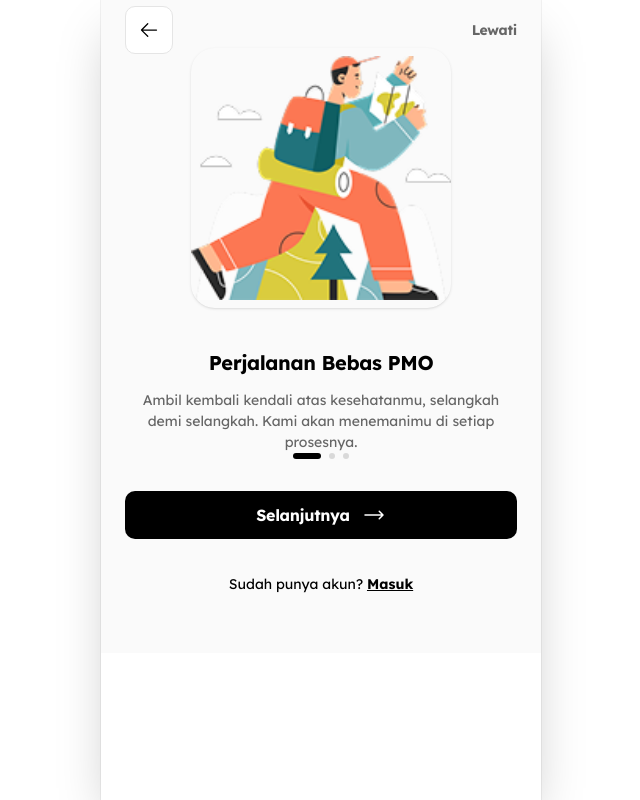
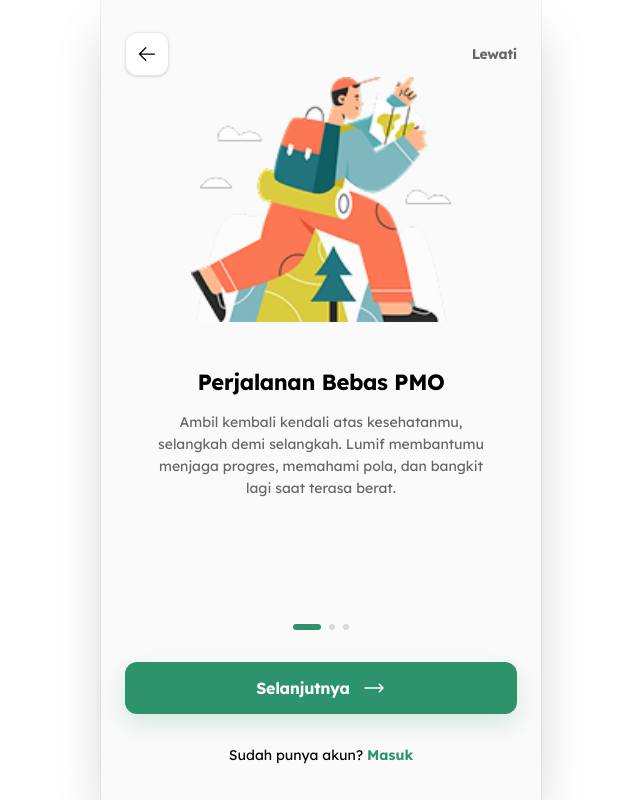
Before and after one commit to adisann/lumif, a Next.js app: page /onboarding in a window 1280 px wide. Shown: the whole page, without its empty margins (319-959 px from the left). Built offline with nearby package versions, Linux system fonts and the light colour scheme.

Commit message:
feat: redesign onboarding, auth, splash screens and polish community UI

```diff
--- a/src/app/auth/page.tsx
+++ b/src/app/auth/page.tsx
@@ -2,7 +2,6 @@
 
 import { useRouter } from "next/navigation";
 import Image from "next/image";
-import StatusBar from "@/components/StatusBar";
 import { FaGoogle, FaApple } from "react-icons/fa";
 import { HiOutlineMail } from "react-icons/hi";
 import { HiArrowLeft } from "react-icons/hi2";
@@ -13,21 +12,25 @@
   const router = useRouter();
 
   return (
-    <div className="bg-white relative h-full w-full flex flex-col font-lexend">
-
-      {/* Top Nav */}
-      <div className="flex justify-start px-[24px] pt-[20px] pb-[8px] h-[48px] shrink-0">
+    <main className="relative flex h-dvh w-full flex-col overflow-hidden bg-white font-lexend text-black">
+      {/* Back Button */}
+      <header className="absolute left-0 right-0 top-0 z-10 px-[24px] pt-[20px]">
         <button
+          type="button"
           onClick={() => router.back()}
-          className="flex h-[48px] w-[48px] items-center justify-center rounded-[10px] bg-white border border-[#e5e5e5]"
+          className="flex h-[48px] w-[48px] items-center justify-center rounded-[12px] border border-[#E5E7EB] bg-white shadow-sm transition active:scale-95"
+          aria-label="Kembali"
         >
           <HiArrowLeft className="h-[20px] w-[20px] text-black" />
         </button>
-      </div>
+      </header>
 
-      {/* Logo Area */}
-      <div className="flex-1 flex items-center justify-center">
-        <div className="relative w-[226px] h-[128px]">
+      {/* Center Content */}
+      <section className="flex flex-1 items-center justify-center px-[24px]">
+        <div className="w-full max-w-[416px] -translate-y-[24px]">
+          {/* Logo */}
+          <div className="mb-[42px] flex justify-center">
+            <div className="relative h-[128px] w-[226px]">
               <Image
                 src={LOGO_URL}
                 alt="Lumif Logo"
@@ -39,16 +42,22 @@
             </div>
           </div>
 
-      {/* Buttons Area */}
-      <div className="px-[24px] pb-[70px] w-full shrink-0 flex flex-col gap-[24px]">
-        <button className="bg-white border border-[#e5e5e5] text-black rounded-[10px] h-[48px] flex items-center justify-center gap-[12px] w-full shadow-sm hover:bg-gray-50 transition-colors">
+          {/* Buttons */}
+          <div className="flex w-full flex-col gap-[24px]">
+            <button
+              type="button"
+              className="flex h-[52px] w-full items-center justify-center gap-[12px] rounded-[10px] border border-[#E5E5E5] bg-white text-black shadow-sm transition hover:bg-gray-50 active:scale-[0.98]"
+            >
               <FaGoogle className="h-[20px] w-[20px] text-[#4285F4]" />
               <span className="font-poppins text-[16px] font-medium tracking-[-0.32px]">
                 Lanjutkan dengan Google
               </span>
             </button>
 
-        <button className="bg-black text-white rounded-[10px] h-[48px] flex items-center justify-center gap-[12px] w-full shadow-sm hover:bg-gray-800 transition-colors">
+            <button
+              type="button"
+              className="flex h-[52px] w-full items-center justify-center gap-[12px] rounded-[10px] bg-black text-white shadow-sm transition hover:bg-gray-800 active:scale-[0.98]"
+            >
               <FaApple className="h-[22px] w-[22px]" />
               <span className="font-poppins text-[16px] font-medium tracking-[-0.32px]">
                 Lanjutkan dengan Apple
@@ -56,8 +65,9 @@
             </button>
 
             <button
+              type="button"
               onClick={() => router.push("/auth/login")}
-          className="bg-white border border-[#e5e5e5] text-black rounded-[10px] h-[48px] flex items-center justify-center gap-[12px] w-full shadow-sm hover:bg-gray-50 transition-colors"
+              className="flex h-[52px] w-full items-center justify-center gap-[12px] rounded-[10px] border border-[#E5E5E5] bg-white text-black shadow-sm transition hover:bg-gray-50 active:scale-[0.98]"
             >
               <HiOutlineMail className="h-[22px] w-[22px]" />
               <span className="font-poppins text-[16px] font-medium tracking-[-0.32px]">
@@ -66,5 +76,7 @@
             </button>
           </div>
         </div>
+      </section>
+    </main>
   );
 }
--- a/src/app/onboarding/page.tsx
+++ b/src/app/onboarding/page.tsx
@@ -3,21 +3,20 @@
 import { useState } from "react";
 import { useRouter } from "next/navigation";
 import Image from "next/image";
-import StatusBar from "@/components/StatusBar";
 import { HiArrowLongRight, HiArrowLeft } from "react-icons/hi2";
 
 const ONBOARDING_DATA = [
   {
     title: "Perjalanan Bebas PMO",
     description:
-      "Ambil kembali kendali atas kesehatanmu, selangkah demi selangkah. Kami akan menemanimu di setiap prosesnya.",
+      "Ambil kembali kendali atas kesehatanmu, selangkah demi selangkah. Lumif membantumu menjaga progres, memahami pola, dan bangkit lagi saat terasa berat.",
     image: "/assets/Onboarding 1.png",
     buttonText: "Selanjutnya",
   },
   {
-    title: "Pelatih AI 24/7",
+    title: "Komunitas Aman",
     description:
-      "Pelatih AI pribadimu membantu melacak progres, mengelola dorongan, dan menjaga motivasimu tetap konsisten.",
+      "Temukan ruang suportif untuk berbagi cerita, saling menguatkan, dan merasa tidak sendirian dalam proses pemulihan.",
     image: "/assets/Onboarding 2.png",
     buttonText: "Selanjutnya",
   },
@@ -36,10 +35,11 @@
 
   const handleNext = () => {
     if (step < ONBOARDING_DATA.length - 1) {
-      setStep(step + 1);
-    } else {
+      setStep((prev) => prev + 1);
+      return;
+    }
+
     router.push("/auth");
-    }
   };
 
   const handleSkip = () => {
@@ -48,77 +48,84 @@
 
   const handleBack = () => {
     if (step > 0) {
-      setStep(step - 1);
-    } else {
+      setStep((prev) => prev - 1);
+      return;
+    }
+
     router.push("/");
-    }
   };
 
   const currentData = ONBOARDING_DATA[step];
 
   return (
-    <div className="bg-[#FAFAFA] relative h-full w-full flex flex-col font-lexend overflow-hidden">
-
+    <main className="relative flex h-dvh w-full flex-col overflow-hidden bg-[#FAFAFA] font-lexend text-black">
       {/* Top Nav */}
-      <div className="flex justify-between items-center px-[24px] pt-[20px] pb-[8px] h-[48px] shrink-0 z-10">
+      <header className="absolute left-0 right-0 top-0 z-10 flex h-[88px] items-center justify-between px-[24px] pt-[20px]">
         <button
+          type="button"
           onClick={handleBack}
-          className="flex h-[48px] w-[48px] items-center justify-center rounded-[10px] bg-white border border-[#e5e5e5]"
+          className="flex h-[44px] w-[44px] items-center justify-center rounded-[12px] border border-[#E5E7EB] bg-white shadow-sm transition active:scale-95"
+          aria-label="Kembali"
         >
           <HiArrowLeft className="h-[20px] w-[20px] text-black" />
         </button>
-        {step < 2 && (
+
+        {step < ONBOARDING_DATA.length - 1 ? (
           <button
+            type="button"
             onClick={handleSkip}
-            className="font-poppins text-[14px] font-bold text-[#666] tracking-[-0.28px]"
+            className="font-poppins text-[14px] font-bold tracking-[-0.28px] text-[#666]"
           >
             Lewati
           </button>
+        ) : (
+          <div className="h-[44px] w-[44px]" />
         )}
-      </div>
+      </header>
 
-      {/* Content Area */}
-      <div className="flex-1 flex flex-col items-center justify-center px-[24px]">
-        {/* Image */}
-        <div className="relative w-full aspect-square max-w-[260px] mb-[40px]">
+      {/* Center Content */}
+      <section className="flex flex-1 items-center justify-center px-[24px]">
+        <div className="w-full -translate-y-[28px]">
+          <div className="mx-auto mb-[36px] aspect-square w-full max-w-[260px]">
+            <div className="relative h-full w-full">
               <Image
                 src={currentData.image}
                 alt={currentData.title}
                 fill
-            className="object-contain rounded-[24px] shadow-sm"
+                className="rounded-[24px] object-contain"
                 priority
               />
             </div>
+          </div>
 
-        {/* Text */}
-        <div className="text-center w-full">
-          <h2 className="font-poppins text-[20px] font-bold text-black tracking-[-0.4px] mb-[12px]">
+          <div className="mx-auto w-full max-w-[360px] text-center">
+            <h1 className="mb-[12px] font-poppins text-[22px] font-bold tracking-[-0.44px] text-black">
               {currentData.title}
-          </h2>
-          <p className="text-[14px] text-[#666] leading-[1.5] px-[8px]">
+            </h1>
+
+            <p className="px-[8px] text-[14px] leading-[22px] text-[#666]">
               {currentData.description}
             </p>
           </div>
         </div>
+      </section>
 
       {/* Bottom Area */}
-      <div className="px-[24px] pb-[34px] w-full shrink-0 flex flex-col gap-[32px]">
-        {/* Progress Dots */}
-        <div className="flex justify-center items-center gap-[8px]">
+      <section className="shrink-0 px-[24px] pb-[calc(34px+env(safe-area-inset-bottom))]">
+        <div className="mb-[32px] flex items-center justify-center gap-[8px]">
           {ONBOARDING_DATA.map((_, idx) => (
             <div
               key={idx}
-              className={`h-[6px] rounded-full transition-all duration-300 ${
-                step === idx ? "w-[28px] bg-black" : "w-[6px] bg-[#d9d9d9]"
+              className={`h-[6px] rounded-full transition-all duration-300 ${step === idx ? "w-[28px] bg-[#2D936C]" : "w-[6px] bg-[#D9D9D9]"
                 }`}
             />
           ))}
         </div>
 
-        {/* Next Button */}
         <button
+          type="button"
           onClick={handleNext}
-          className="bg-black text-white rounded-[10px] py-[12px] px-[24px] flex items-center justify-center gap-[12px] w-full"
+          className="flex h-[52px] w-full items-center justify-center gap-[12px] rounded-[12px] bg-[#2D936C] px-[24px] text-white shadow-[0px_10px_24px_rgba(45,147,108,0.18)] transition active:scale-[0.98]"
         >
           <span className="font-poppins text-[16px] font-bold tracking-[-0.32px]">
             {currentData.buttonText}
@@ -126,19 +133,19 @@
           <HiArrowLongRight className="h-[24px] w-[24px]" />
         </button>
 
-        {/* Login Link */}
-        <div className="text-center pb-[24px]">
+        <div className="pt-[28px] text-center">
           <span className="text-[14px] text-black">
             Sudah punya akun?{" "}
             <button
+              type="button"
               onClick={() => router.push("/auth/login")}
-              className="font-bold underline"
+              className="font-bold text-[#2D936C]"
             >
               Masuk
             </button>
           </span>
         </div>
-      </div>
-    </div>
+      </section>
+    </main>
   );
 }
--- a/src/app/page.tsx
+++ b/src/app/page.tsx
@@ -3,7 +3,6 @@
 import { useEffect } from "react";
 import { useRouter } from "next/navigation";
 import Image from "next/image";
-import StatusBar from "@/components/StatusBar";
 
 const LOGO_URL = "/assets/Logo Lumif.png";
 
@@ -11,33 +10,28 @@
   const router = useRouter();
 
   useEffect(() => {
-    // Automatically redirect to onboarding after 2.5 seconds
-    const timer = setTimeout(() => {
+    const timer = window.setTimeout(() => {
       router.push("/onboarding");
     }, 2500);
 
-    return () => clearTimeout(timer);
+    return () => window.clearTimeout(timer);
   }, [router]);
 
   return (
-    <div
-      className="bg-white relative h-full w-full flex flex-col cursor-pointer"
-      onClick={() => router.push("/onboarding")} // Allow tapping to skip
+    <main
+      className="relative flex h-dvh w-full cursor-pointer items-center justify-center overflow-hidden bg-white"
+      onClick={() => router.push("/onboarding")}
     >
-
-      {/* Centered Logo */}
-      <div className="flex-1 flex items-center justify-center">
-        <div className="relative w-[191px] h-[108px] animate-pulse-soft">
+      <div className="relative h-[108px] w-[191px] animate-pulse-soft">
         <Image
           src={LOGO_URL}
           alt="Lumif Logo"
           fill
           className="object-contain"
           priority
-            unoptimized // Since we use localhost assets
+          unoptimized
         />
       </div>
-      </div>
-    </div>
+    </main>
   );
 }
```
Also changed, not shown: src/app/community/page.tsx (+33 -29 lines). Lines whose indentation alone changed are shown as unchanged.
